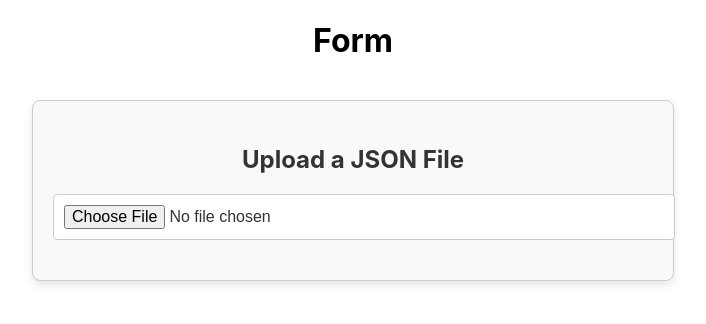
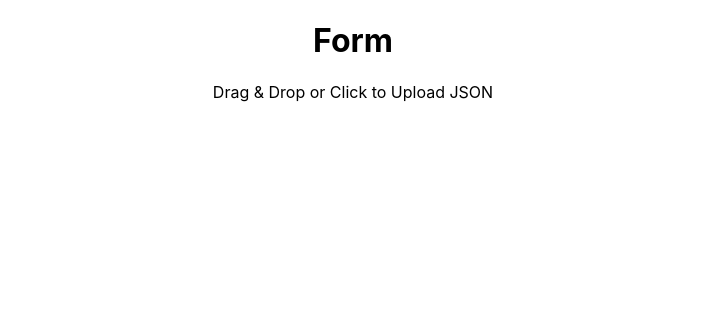
Before and after one commit to Danab2004/test, a React (Create React App) app: page / in a window 1280 px wide. Shown: the top 324 px of the page, without its empty margins (287-993 px from the left). Built offline with nearby package versions, Linux system fonts and the light colour scheme.

Commit message:
Update Upload.jsx

```diff
--- a/src/Upload/Upload.jsx
+++ b/src/Upload/Upload.jsx
@@ -1,9 +1,14 @@
-import React, { useState } from "react";
+import React, { useState, useRef } from 'react';
 import GenerateForm from "../GenerateForm/GenerateForm";
-import "./Upload.css"; // Import the CSS file
 
-const FileUpload = () => {
+import './Upload.css';
+
+const Upload = () => {
+  const [fileName, setFileName] = useState('');
   const [fileContent, setFileContent] = useState(null);
+
+  const [error, setError] = useState('');
+  const fileInputRef = useRef(null);
 
   const handleFileChange = (event) => {
     const file = event.target.files[0];
@@ -14,33 +19,41 @@ const FileUpload = () => {
         try {
           const json = JSON.parse(e.target.result);
           setFileContent(json);
+          setFileName(file.name);
+          setError('');
         } catch (error) {
           alert("Invalid JSON file");
+          setFileName('');
+      setError('Please upload a valid .json file.');
         }
       };
 
       reader.readAsText(file);
-    } else {
-      alert("Please upload a valid .json file.");
     }
   };
-
   const handleSubmit = (values) => {
     console.log("Form data", values);
   };
+  const handleButtonClick = () => {
+    fileInputRef.current.click();
+  };
 
   return (
-    <div className="file-upload-container">
-      <h3 className="file-upload-title">Upload a JSON File</h3>
-
-      <input
-        type="file"
-        accept=".json"
-        onChange={handleFileChange}
-        className="file-input"
-      />
-
-      {fileContent && (
+    <div className="upload-container">
+ {  !fileName&&   <div className="upload-box" onClick={handleButtonClick}>
+        <input
+          type="file"
+          ref={fileInputRef}
+          onChange={handleFileChange}
+          accept=".json"
+          style={{ display: 'none' }}
+        />
+        <p className="upload-text">
+          {fileName? `Selected File: ${fileName}` : "Drag & Drop or Click to Upload JSON"}
+        </p>
+      </div>}
+      {error && <div className="error-message">{error}</div>}
+      {fileName && (
         <div className="file-content">
           <h4>:THE FORM</h4>
           <GenerateForm originalSchema={fileContent} onSubmit={handleSubmit} />
@@ -50,4 +63,4 @@ const FileUpload = () => {
   );
 };
 
-export default FileUpload;
+export default Upload;
```
